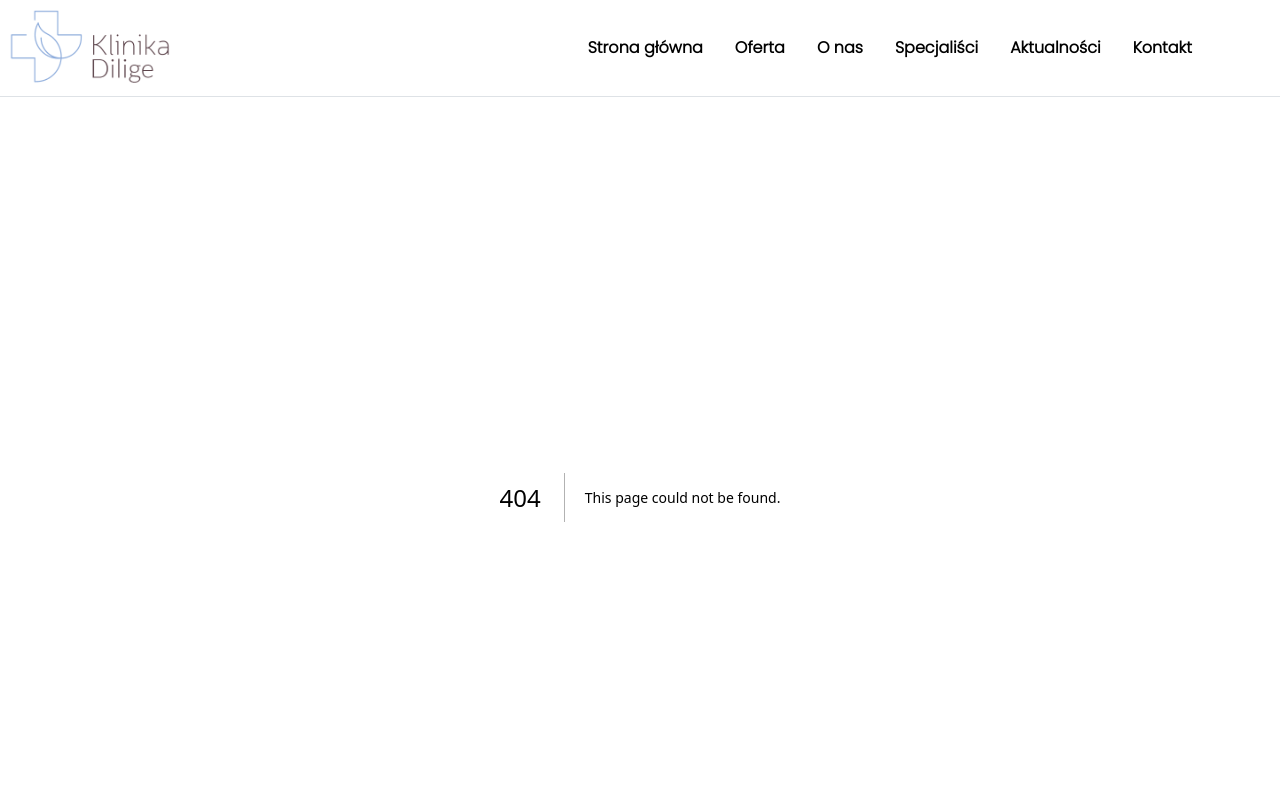
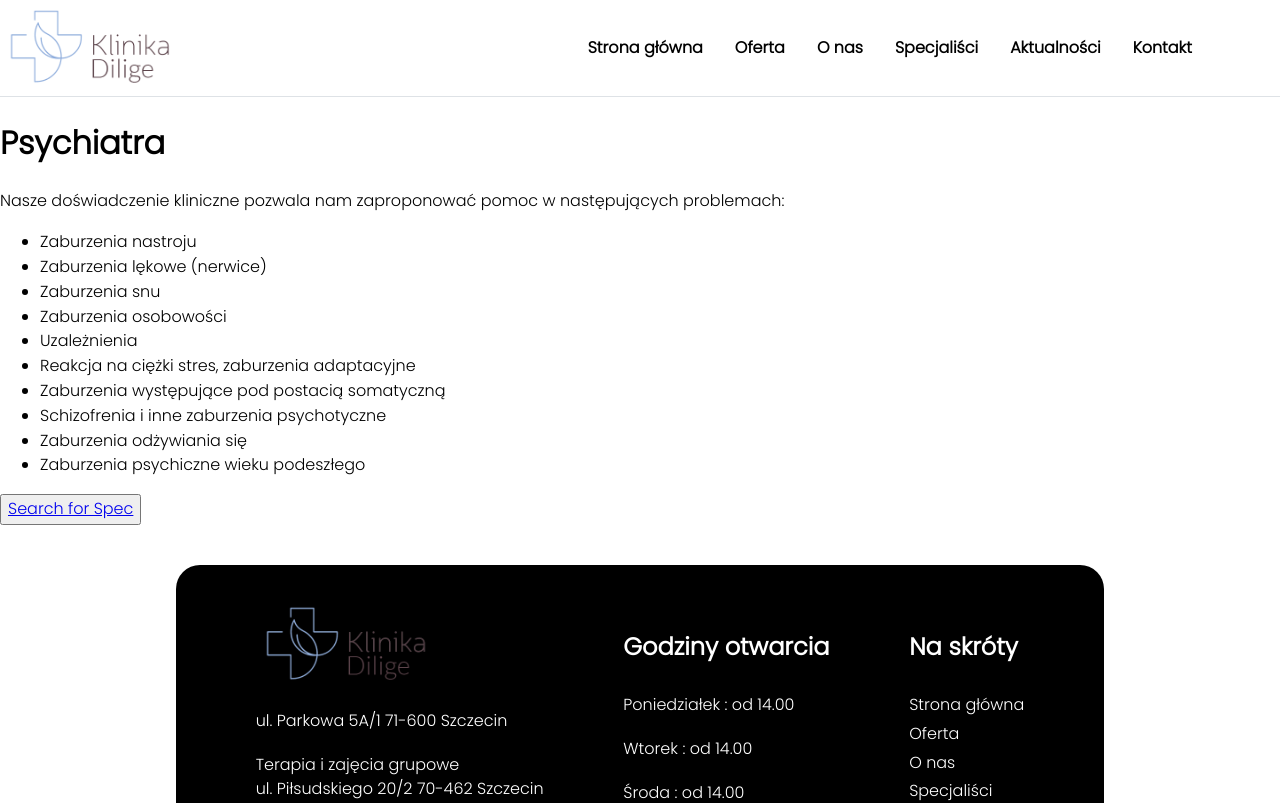
Before and after one commit to Adamauer1/klinika-dilige-app, a Next.js app: page /oferta/psychiatra in a window 1280 px wide. Before the commit this address had no page. Shown: the top 803 px of the page. Built offline with nearby package versions, Linux system fonts and the light colour scheme.

Commit message:
start of oferta spec pages

```diff
--- /dev/null
+++ b/src/app/oferta/psychiatra/page.tsx
@@ -0,0 +1,39 @@
+import Link from "next/link";
+
+export default function Oferta() {
+  return (
+    <>
+      <div>
+        <h1>Psychiatra</h1>
+        <div>
+          <p>
+            Nasze doświadczenie kliniczne pozwala nam zaproponować pomoc w
+            następujących problemach:
+          </p>
+          <ul>
+            <li>Zaburzenia nastroju</li>
+            <li>Zaburzenia lękowe (nerwice)</li>
+            <li>Zaburzenia snu</li>
+            <li>Zaburzenia osobowości</li>
+            <li>Uzależnienia</li>
+            <li>Reakcja na ciężki stres, zaburzenia adaptacyjne</li>
+            <li>Zaburzenia występujące pod postacią somatyczną</li>
+            <li>Schizofrenia i inne zaburzenia psychotyczne</li>
+            <li>Zaburzenia odżywiania się</li>
+            <li>Zaburzenia psychiczne wieku podeszłego</li>
+          </ul>
+          <button>
+            <Link
+              href={{
+                pathname: "/specjalisci",
+                query: { spec: "Psychiatra" },
+              }}
+            >
+              Search for Spec
+            </Link>
+          </button>
+        </div>
+      </div>
+    </>
+  );
+}
```
Also changed, not shown: src/app/oferta/page.tsx (+14 -1 lines), src/app/specjalisci/page.tsx (+23 -157 lines), src/app/oferta/psychiatra/page.module.css (added).
